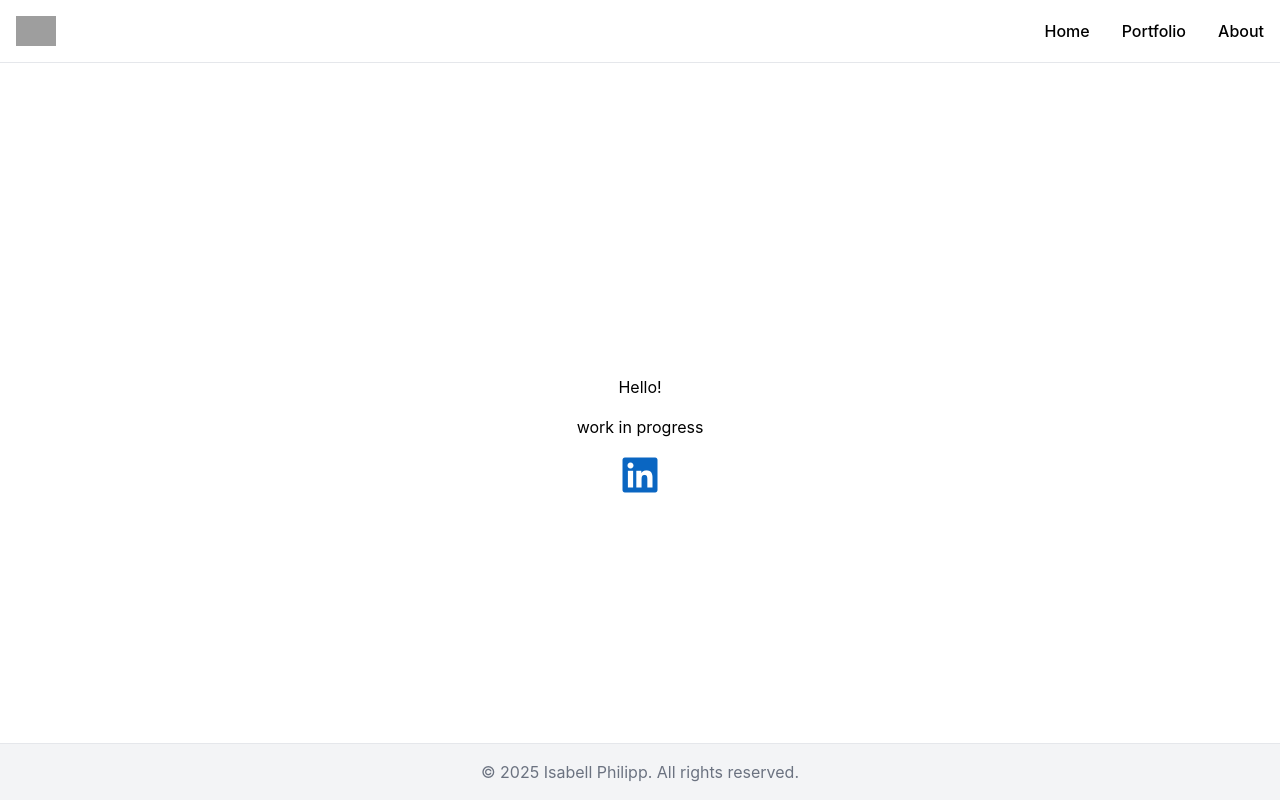
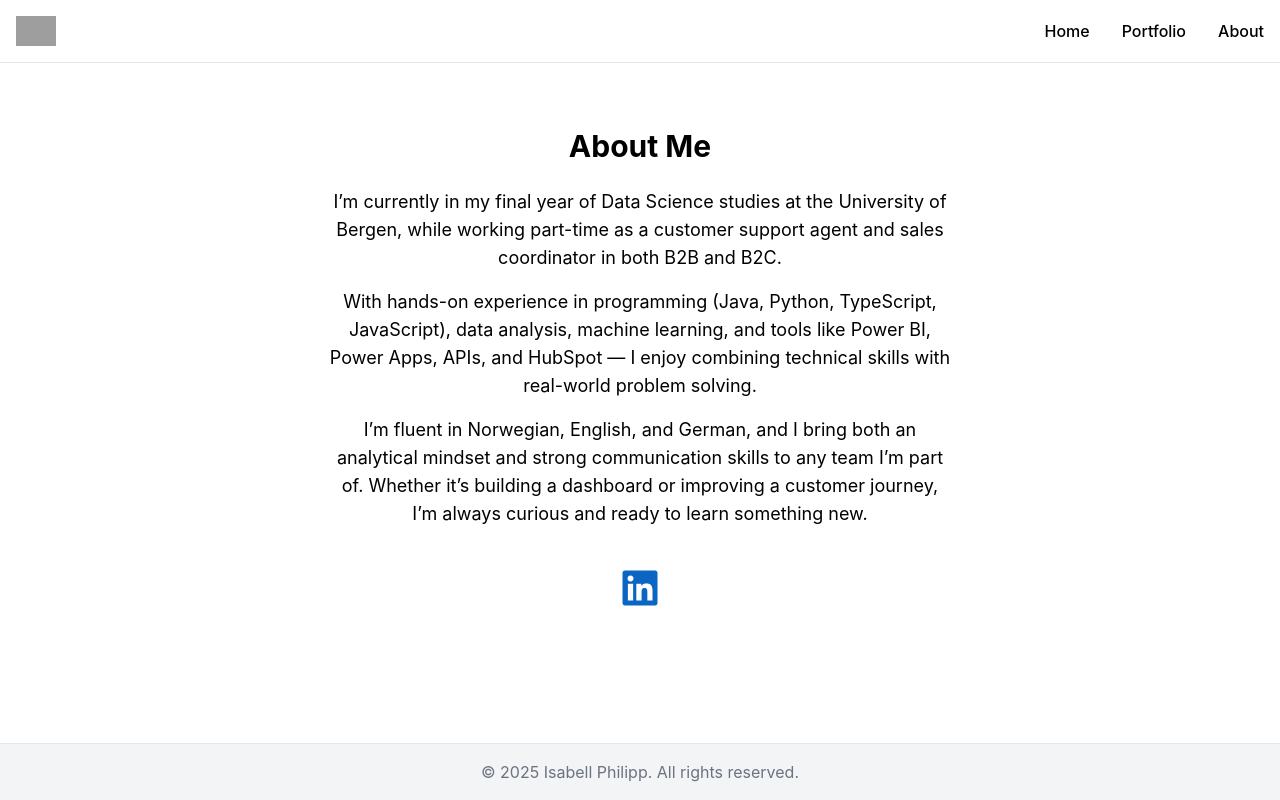
Before and after one commit to iph002/portfoliowebsite, a Next.js app: page /about in a window 1280 px wide. Built offline with nearby package versions, Linux system fonts and the light colour scheme; grey boxes are pictures that could not be loaded.

Commit message:
Update About me Page

```diff
--- a/app/about/page.tsx
+++ b/app/about/page.tsx
@@ -1,22 +1,29 @@
 import '@fortawesome/fontawesome-free/css/all.min.css';
-
 
 export default function About() {
   return (
-    <div className="max-w-2xl height-screen flex flex-col justify-center items-center">
-      <p className="mb-4">
-        Hello!
+    <div className="max-w-2xl mx-auto flex flex-col items-center px-6 text-center">
+
+      <h1 className="text-3xl font-bold mb-6">About Me</h1>
+
+      <p className="mb-4 text-lg">
+        I’m currently in my final year of Data Science studies at the University of Bergen, while working part-time as a customer support agent and sales coordinator in both B2B and B2C.
       </p>
-      <p className="mb-4">
-        work in progress
+      <p className="mb-4 text-lg">
+        With hands-on experience in programming (Java, Python, TypeScript, JavaScript), data analysis, machine learning, and tools like Power BI, Power Apps, APIs, and HubSpot — I enjoy combining technical skills with real-world problem solving.
       </p>
+      <p className="mb-4 text-lg">
+        I’m fluent in Norwegian, English, and German, and I bring both an analytical mindset and strong communication skills to any team I’m part of. Whether it’s building a dashboard or improving a customer journey, I’m always curious and ready to learn something new.
+      </p>
+
       <a
         href="https://www.linkedin.com/in/isabell-philipp-3927862a4/"
         target="_blank"
         rel="noopener noreferrer"
+        className="mt-6 transition-transform transform hover:scale-110"
       >
         <i className="fa-brands fa-linkedin" style={{ fontSize: '40px', color: '#0A66C2' }}></i>
       </a>
     </div>
-  )
+  );
 }
```
